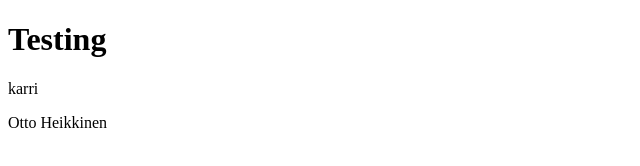
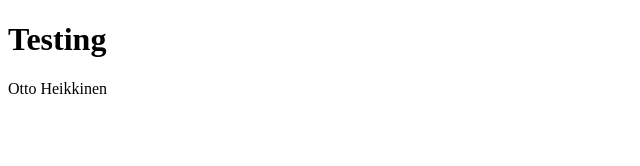
Before and after one commit to heikkinenotto/remote-git-repo, a plain HTML site: page index.html in a window 1280 px wide. Shown: the whole page, without its empty margins (0-640 px from the left). Drawn offline with Linux system fonts and the light colour scheme.

Commit message:
Deleting textline

```diff
--- a/index.html
+++ b/index.html
@@ -3,7 +3,6 @@
 <body>
 <title>Homework</title>
 <h1>Testing</h1>
-<p>karri</p>
 <p>Otto Heikkinen</p>
 
 
```
